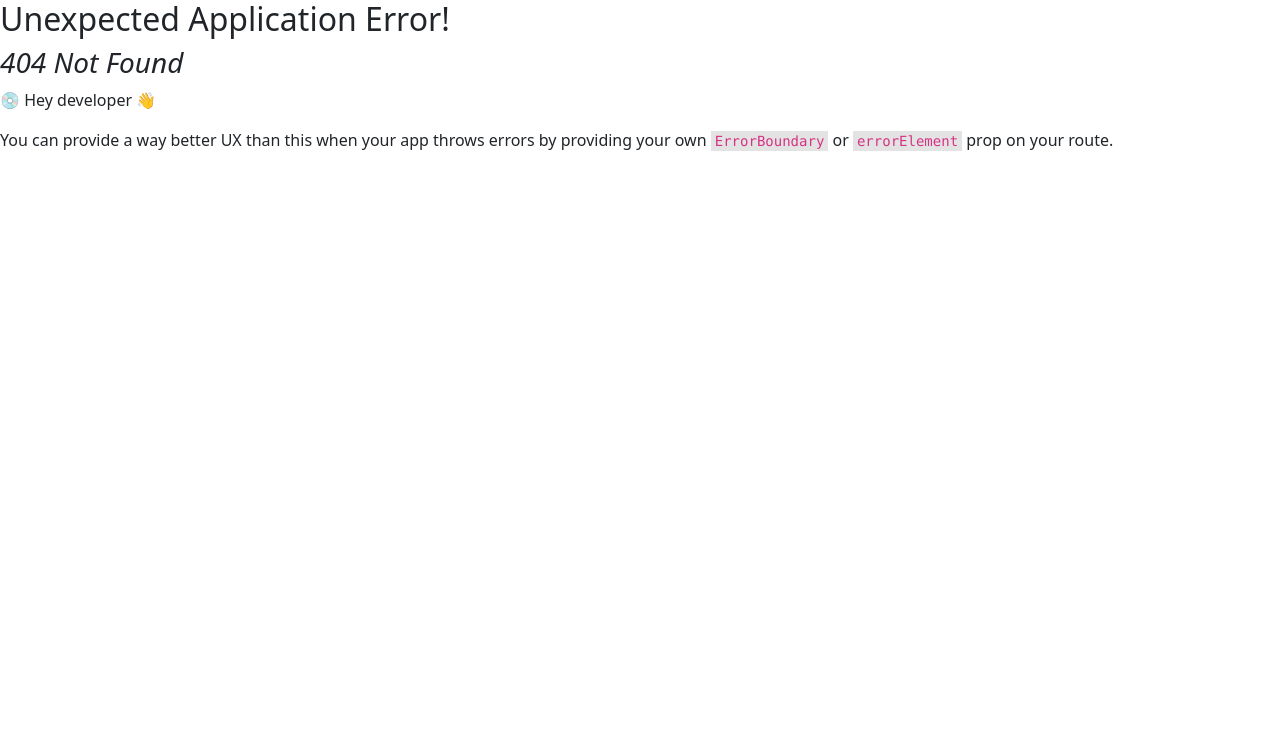
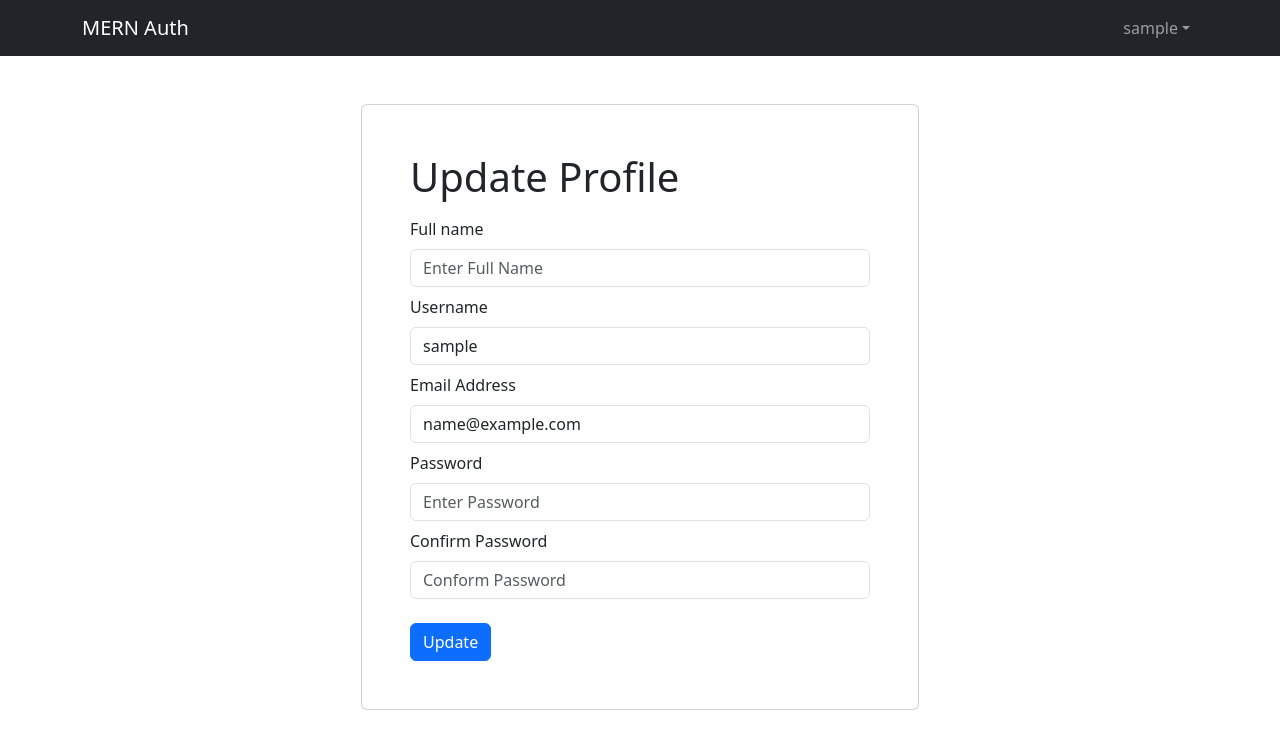
Before and after one commit to kephrenh/mernauth, a React (Vite) app in the folder frontend/: page /profile in a window 1280 px wide. Before the commit this address had no page. Shown: the top 748 px of the page. Built offline with nearby package versions, Linux system fonts and the light colour scheme; sample sign-in values are in the browser's storage.

Commit message:
add ProfilScreen and update user function

```diff
--- /dev/null
+++ b/frontend/src/components/PrivateRoute.jsx
@@ -0,0 +1,15 @@
+import { Navigate, Outlet } from "react-router-dom";
+import { useSelector } from "react-redux";
+
+const PrivateRoute = () => {
+  const { userInfo } = useSelector((state) => state.auth);
+  return userInfo ? (
+    <Outlet />
+  ) : (
+    <Navigate
+      to="/login"
+      replace
+    />
+  );
+};
+export default PrivateRoute;
--- /dev/null
+++ b/frontend/src/screens/ProfileScreen.jsx
@@ -0,0 +1,127 @@
+import { Form, Button } from "react-bootstrap";
+import FormContainer from "../components/FormContainer";
+import { useEffect, useState } from "react";
+import { Link, useNavigate } from "react-router-dom";
+import { toast } from "react-hot-toast";
+import Loader from "../components/Loader";
+import { setCredentials } from "../slices/authSlice";
+import { useDispatch, useSelector } from "react-redux";
+import { useUpdateUserMutation } from "../slices/usersApiSlice";
+
+const ProfileScreen = () => {
+  const [email, setEmail] = useState("");
+  const [username, setUsername] = useState("");
+  const [fullName, setFullName] = useState("");
+  const [password, setPassword] = useState("");
+  const [confirmPassword, setConfirmPassword] = useState("");
+
+  const dispatch = useDispatch();
+  const navigate = useNavigate();
+
+  const { userInfo } = useSelector((state) => state.auth);
+
+  const [updateProfile, { isLoading }] = useUpdateUserMutation();
+
+  useEffect(() => {
+    setUsername(userInfo.username);
+    setEmail(userInfo.email);
+    setFullName(userInfo.fullName);
+  }, [userInfo.username, userInfo.email, userInfo.fullName]);
+
+  const submitHandler = async (e) => {
+    e.preventDefault();
+
+    if (password !== confirmPassword) {
+      toast.error("Passwords do not match");
+    } else {
+      try {
+        const res = await updateProfile({
+          _id: userInfo._id,
+          fullName,
+          username,
+          email,
+          password,
+        }).unwrap();
+        dispatch(setCredentials({ ...res }));
+        toast.success("Profile updated");
+      } catch (err) {
+        toast.error(err?.data?.message || err.error);
+      }
+    }
+  };
+
+  return (
+    <>
+      <FormContainer>
+        <h1>Update Profile</h1>
+        <Form onSubmit={submitHandler}>
+          <Form.Group
+            className="my-2"
+            controlId="fullName">
+            <Form.Label>Full name</Form.Label>
+            <Form.Control
+              type="text"
+              placeholder="Enter Full Name"
+              value={fullName}
+              onChange={(e) => setFullName(e.target.value)}></Form.Control>
+          </Form.Group>
+
+          <Form.Group
+            className="my-2"
+            controlId="username">
+            <Form.Label>Username</Form.Label>
+            <Form.Control
+              type="text"
+              placeholder="Enter Username"
+              value={username}
+              onChange={(e) => setUsername(e.target.value)}></Form.Control>
+          </Form.Group>
+
+          <Form.Group
+            className="my-2"
+            controlId="email">
+            <Form.Label>Email Address</Form.Label>
+            <Form.Control
+              type="email"
+              placeholder="Enter Email"
+              autoComplete="off"
+              value={email}
+              onChange={(e) => setEmail(e.target.value)}></Form.Control>
+          </Form.Group>
+
+          <Form.Group
+            className="my-2"
+            controlId="password">
+            <Form.Label>Password</Form.Label>
+            <Form.Control
+              type="password"
+              placeholder="Enter Password"
+              value={password}
+              autoComplete="off"
+              onChange={(e) => setPassword(e.target.value)}></Form.Control>
+          </Form.Group>
+
+          <Form.Group
+            className="my-2"
+            controlId="confirmPassword">
+            <Form.Label>Confirm Password</Form.Label>
+            <Form.Control
+              type="password"
+              placeholder="Conform Password"
+              value={confirmPassword}
+              autoComplete="off"
+              onChange={(e) => setConfirmPassword(e.target.value)}></Form.Control>
+          </Form.Group>
+          {isLoading && <Loader />}
+          <Button
+            type="submit"
+            variant="primary"
+            className="mt-3">
+            Update
+          </Button>
+        </Form>
+      </FormContainer>
+    </>
+  );
+};
+export default ProfileScreen;
--- a/frontend/src/slices/usersApiSlice.js
+++ b/frontend/src/slices/usersApiSlice.js
@@ -24,7 +24,15 @@
         method: "POST",
       }),
     }),
+    updateUser: builder.mutation({
+      query: (data) => ({
+        url: `${USERS_URL}/profile`,
+        method: "PUT",
+        body: data,
+      }),
+    }),
   }),
 });
 
-export const { useLoginMutation, useLogoutMutation, useRegisterMutation } = usersApiSlice;
+export const { useLoginMutation, useLogoutMutation, useRegisterMutation, useUpdateUserMutation } =
+  usersApiSlice;
```
Also changed, not shown: frontend/src/main.jsx (+12 -0 lines), frontend/.eslintrc.cjs.
